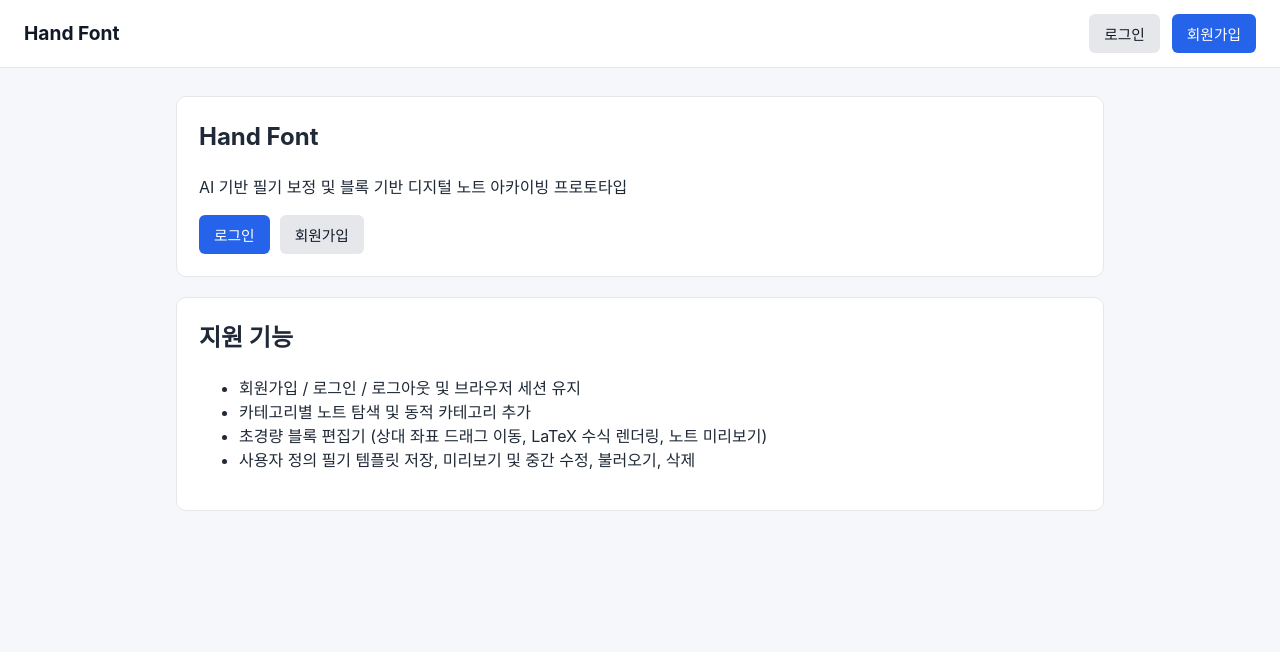
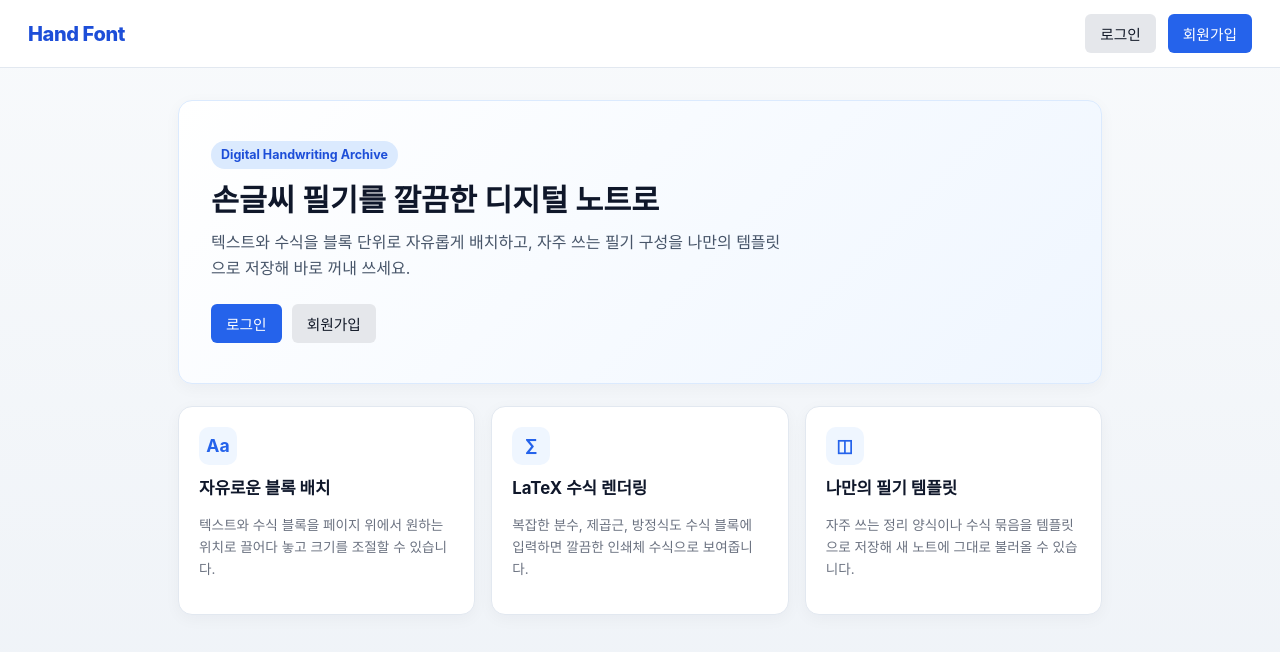
Before and after one commit to Kumjj/hand-font, a plain HTML site: page index.html in a window 1280 px wide. Drawn offline with nearby package versions, Linux system fonts and the light colour scheme.

Commit message:
Polish landing page copy and visual styling

```diff
--- a/index.html
+++ b/index.html
@@ -10,23 +10,29 @@
         body {
             margin: 0;
             font-family: -apple-system, BlinkMacSystemFont, "Segoe UI", Roboto, sans-serif;
-            background-color: #f5f7fa;
-            color: #1f2937;
-            line-height: 1.5;
+            background: linear-gradient(180deg, #f8fafc 0%, #eef2f7 100%);
+            min-height: 100vh;
+            color: #1e293b;
+            line-height: 1.6;
         }
         .topbar {
             display: flex;
             justify-content: space-between;
             align-items: center;
-            padding: 14px 24px;
-            background-color: #ffffff;
-            border-bottom: 1px solid #e5e7eb;
+            padding: 14px 28px;
+            background-color: rgba(255, 255, 255, 0.92);
+            backdrop-filter: blur(8px);
+            border-bottom: 1px solid #e2e8f0;
+            position: sticky;
+            top: 0;
+            z-index: 20;
         }
         .brand {
-            font-size: 1.2rem;
-            font-weight: 700;
-            color: #111827;
+            font-size: 1.25rem;
+            font-weight: 800;
+            color: #1d4ed8;
             cursor: pointer;
+            letter-spacing: -0.02em;
         }
         .nav-links {
             display: flex;
@@ -34,28 +40,87 @@
             gap: 12px;
         }
         .user-badge {
-            font-size: 0.9rem;
+            font-size: 0.88rem;
             background-color: #eef2ff;
             color: #3730a3;
-            padding: 4px 10px;
+            padding: 4px 12px;
             border-radius: 999px;
+            font-weight: 600;
         }
         .container {
             max-width: 960px;
-            margin: 28px auto;
-            padding: 0 16px;
+            margin: 32px auto;
+            padding: 0 18px;
             display: flex;
             flex-direction: column;
-            gap: 20px;
+            gap: 22px;
         }
         .container.narrow {
             max-width: 440px;
         }
         .card {
             background-color: #ffffff;
-            border: 1px solid #e5e7eb;
+            border: 1px solid #e2e8f0;
+            border-radius: 14px;
+            padding: 24px;
+            box-shadow: 0 4px 16px rgba(15, 23, 42, 0.04);
+        }
+        .hero-banner {
+            background: linear-gradient(135deg, #ffffff 0%, #eff6ff 100%);
+            padding: 40px 32px;
+            border-color: #dbeafe;
+        }
+        .hero-pill {
+            display: inline-block;
+            font-size: 0.78rem;
+            font-weight: 700;
+            color: #1d4ed8;
+            background-color: #dbeafe;
+            padding: 4px 10px;
+            border-radius: 999px;
+            margin-bottom: 12px;
+        }
+        .hero-banner h1 {
+            font-size: 1.9rem;
+            line-height: 1.3;
+            margin-bottom: 10px;
+            color: #0f172a;
+        }
+        .hero-desc {
+            color: #475569;
+            max-width: 580px;
+            margin-top: 0;
+            margin-bottom: 22px;
+        }
+        .feature-grid {
+            display: grid;
+            grid-template-columns: repeat(3, 1fr);
+            gap: 16px;
+        }
+        @media (max-width: 760px) {
+            .feature-grid {
+                grid-template-columns: 1fr;
+            }
+        }
+        .feature-card {
+            padding: 20px;
+        }
+        .feature-card h3 {
+            margin: 10px 0 6px;
+            font-size: 1.05rem;
+            color: #0f172a;
+        }
+        .feature-icon {
+            width: 38px;
+            height: 38px;
             border-radius: 10px;
-            padding: 22px;
+            background-color: #eff6ff;
+            color: #2563eb;
+            font-weight: 700;
+            font-size: 1.1rem;
+            display: flex;
+            align-items: center;
+            justify-content: center;
         }
         .card h1, .card h2 {
             margin-top: 0;
@@ -266,19 +331,28 @@
     </header>
 
     <main class="container" id="view-home">
-        <section class="card">
-            <h1>Hand Font</h1>
-            <p>AI 기반 필기 보정 및 블록 기반 디지털 노트 아카이빙 프로토타입</p>
+        <section class="card hero-banner">
+            <span class="hero-pill">Digital Handwriting Archive</span>
+            <h1>손글씨 필기를 깔끔한 디지털 노트로</h1>
+            <p class="hero-desc">텍스트와 수식을 블록 단위로 자유롭게 배치하고, 자주 쓰는 필기 구성을 나만의 템플릿으로 저장해 바로 꺼내 쓰세요.</p>
             <div class="actions" id="home-actions"></div>
         </section>
-        <section class="card">
-            <h2>지원 기능</h2>
-            <ul>
-                <li>회원가입 / 로그인 / 로그아웃 및 브라우저 세션 유지</li>
-                <li>카테고리별 노트 탐색 및 동적 카테고리 추가</li>
-                <li>초경량 블록 편집기 (상대 좌표 드래그 이동, LaTeX 수식 렌더링, 노트 미리보기)</li>
-                <li>사용자 정의 필기 템플릿 저장, 미리보기 및 중간 수정, 불러오기, 삭제</li>
-            </ul>
+        <section class="feature-grid">
+            <div class="card feature-card">
+                <div class="feature-icon">Aa</div>
+                <h3>자유로운 블록 배치</h3>
+                <p class="item-meta">텍스트와 수식 블록을 페이지 위에서 원하는 위치로 끌어다 놓고 크기를 조절할 수 있습니다.</p>
+            </div>
+            <div class="card feature-card">
+                <div class="feature-icon">∑</div>
+                <h3>LaTeX 수식 렌더링</h3>
+                <p class="item-meta">복잡한 분수, 제곱근, 방정식도 수식 블록에 입력하면 깔끔한 인쇄체 수식으로 보여줍니다.</p>
+            </div>
+            <div class="card feature-card">
+                <div class="feature-icon">◫</div>
+                <h3>나만의 필기 템플릿</h3>
+                <p class="item-meta">자주 쓰는 정리 양식이나 수식 묶음을 템플릿으로 저장해 새 노트에 그대로 불러올 수 있습니다.</p>
+            </div>
         </section>
     </main>
 
--- a/prototype/static/style.css
+++ b/prototype/static/style.css
@@ -5,25 +5,31 @@
 body {
     margin: 0;
     font-family: -apple-system, BlinkMacSystemFont, "Segoe UI", Roboto, sans-serif;
-    background-color: #f5f7fa;
-    color: #1f2937;
-    line-height: 1.5;
+    background: linear-gradient(180deg, #f8fafc 0%, #eef2f7 100%);
+    min-height: 100vh;
+    color: #1e293b;
+    line-height: 1.6;
 }
 
 .topbar {
     display: flex;
     justify-content: space-between;
     align-items: center;
-    padding: 14px 24px;
-    background-color: #ffffff;
-    border-bottom: 1px solid #e5e7eb;
+    padding: 14px 28px;
+    background-color: rgba(255, 255, 255, 0.92);
+    backdrop-filter: blur(8px);
+    border-bottom: 1px solid #e2e8f0;
+    position: sticky;
+    top: 0;
+    z-index: 20;
 }
 
 .brand {
-    font-size: 1.2rem;
-    font-weight: 700;
-    color: #111827;
+    font-size: 1.25rem;
+    font-weight: 800;
+    color: #1d4ed8;
     text-decoration: none;
+    letter-spacing: -0.02em;
 }
 
 .nav-links {
@@ -33,26 +39,31 @@ body {
 }
 
 .nav-links a {
-    color: #374151;
+    color: #334155;
     text-decoration: none;
     font-weight: 500;
 }
 
+.nav-links a.btn-primary {
+    color: #ffffff;
+}
+
 .user-badge {
-    font-size: 0.9rem;
+    font-size: 0.88rem;
     background-color: #eef2ff;
     color: #3730a3;
-    padding: 4px 10px;
+    padding: 4px 12px;
     border-radius: 999px;
+    font-weight: 600;
 }
 
 .container {
     max-width: 960px;
-    margin: 28px auto;
-    padding: 0 16px;
+    margin: 32px auto;
+    padding: 0 18px;
     display: flex;
     flex-direction: column;
-    gap: 20px;
+    gap: 22px;
 }
 
 .container.narrow {
@@ -61,9 +72,76 @@ body {
 
 .card {
     background-color: #ffffff;
-    border: 1px solid #e5e7eb;
+    border: 1px solid #e2e8f0;
+    border-radius: 14px;
+    padding: 24px;
+    box-shadow: 0 4px 16px rgba(15, 23, 42, 0.04);
+}
+
+.hero-banner {
+    background: linear-gradient(135deg, #ffffff 0%, #eff6ff 100%);
+    padding: 40px 32px;
+    border-color: #dbeafe;
+}
+
+.hero-pill {
+    display: inline-block;
+    font-size: 0.78rem;
+    font-weight: 700;
+    color: #1d4ed8;
+    background-color: #dbeafe;
+    padding: 4px 10px;
+    border-radius: 999px;
+    margin-bottom: 12px;
+}
+
+.hero-banner h1 {
+    font-size: 1.9rem;
+    line-height: 1.3;
+    margin-bottom: 10px;
+    color: #0f172a;
+}
+
+.hero-desc {
+    color: #475569;
+    max-width: 580px;
+    margin-top: 0;
+    margin-bottom: 22px;
+}
+
+.feature-grid {
+    display: grid;
+    grid-template-columns: repeat(3, 1fr);
+    gap: 16px;
+}
+
+@media (max-width: 760px) {
+    .feature-grid {
+        grid-template-columns: 1fr;
+    }
+}
+
+.feature-card {
+    padding: 20px;
+}
+
+.feature-card h3 {
+    margin: 10px 0 6px;
+    font-size: 1.05rem;
+    color: #0f172a;
+}
+
+.feature-icon {
+    width: 38px;
+    height: 38px;
     border-radius: 10px;
-    padding: 22px;
+    background-color: #eff6ff;
+    color: #2563eb;
+    font-weight: 700;
+    font-size: 1.1rem;
+    display: flex;
+    align-items: center;
+    justify-content: center;
 }
 
 .card h1,
```
Also changed, not shown: prototype/templates/index.html (+24 -14 lines).
